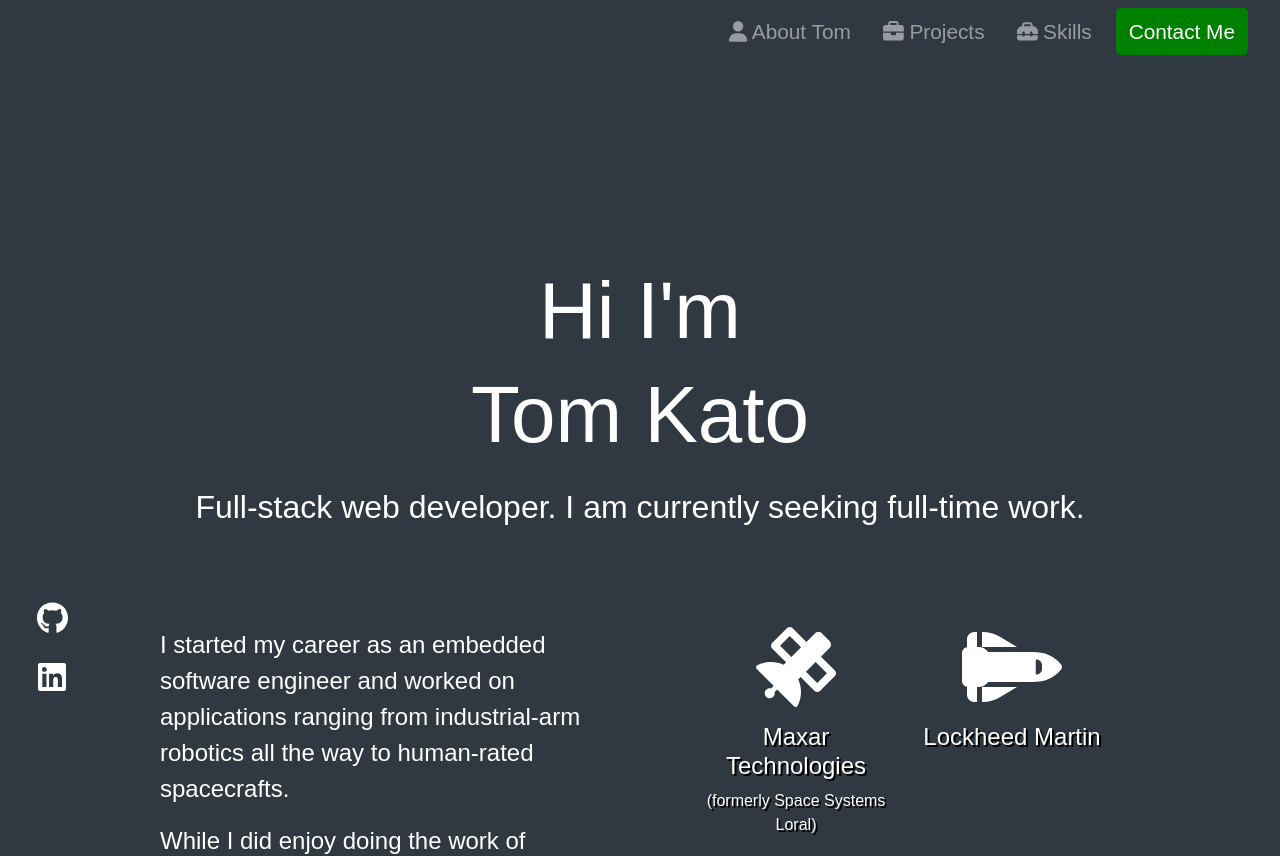
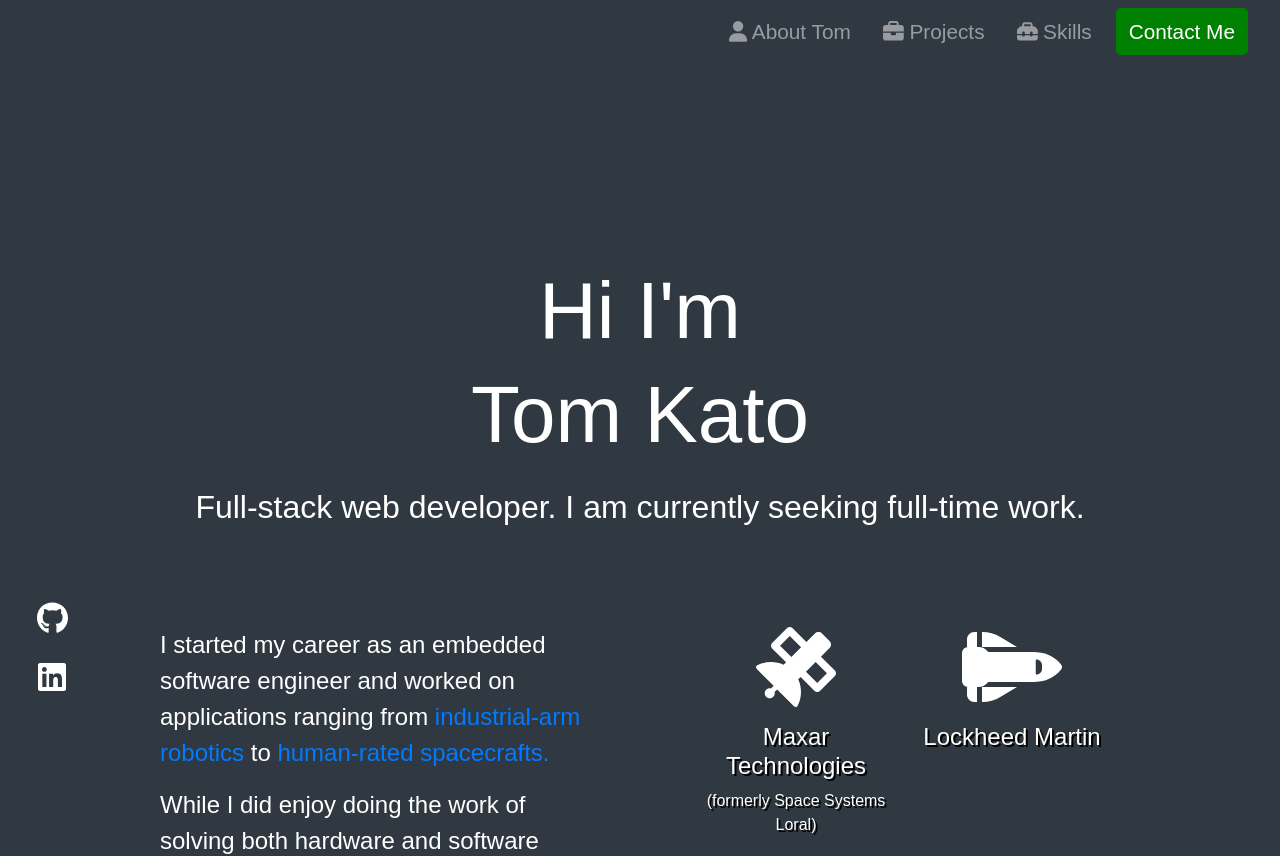
Before and after one commit to teekaygithub/teekaygithub.github.io, a React (Create React App) app: page / in a window 1280 px wide. Shown: the top 856 px of the page. Built offline with nearby package versions, Linux system fonts and the light colour scheme.

Commit message:
Added links to past/present employers in about-me paragraph. Margin adjustments.

```diff
--- a/src/Aboutme.js
+++ b/src/Aboutme.js
@@ -16,7 +16,7 @@ function Aboutme() {
                 <div id="about-mystory-container">
                     <div id="about-mystory">
                         <p>
-                            I started my career as an embedded software engineer and worked on applications ranging from industrial-arm robotics all the way to human-rated spacecrafts.
+                            I started my career as an embedded software engineer and worked on applications ranging from <a className="inline-logo" href="https://www.adept.com/" target="_blank">industrial-arm robotics</a> to <a className="inline-logo" href="https://www.lockheedmartin.com/en-us/index.html" target="_blank">human-rated spacecrafts.</a>
                         </p>
 
                         <p>
--- a/src/style.css
+++ b/src/style.css
@@ -50,6 +50,10 @@ a {
 	margin-bottom: 1.5rem;
 }
 
+.inline-logo {
+	display: inline;
+}
+
 section {
 	margin: 0 auto 5rem;
 }
@@ -61,14 +65,6 @@ section {
 	animation-duration: 1s;
 	animation-timing-function: ease;
 	animation-direction: normal;
-}
-
-#about a {
-	margin-left: 15px;
-	margin-right: 15px;
-	color: white;
-	text-shadow: 2px 2px black;
-	display: inline-block;
 }
 
 #about-greeting {
@@ -107,6 +103,14 @@ section {
 	flex-direction: row;
 	flex-wrap:wrap;
 	justify-content: center;
+}
+
+#experience-container a {
+	margin-left: 15px;
+	margin-right: 15px;
+	color: white;
+	text-shadow: 2px 2px black;
+	display: inline-block;
 }
 
 .experience-icon-container {
@@ -241,6 +245,10 @@ footer a {
 }
 
 @media screen and (max-width: 480px) {
+	nav li {
+		margin-right: 0;
+	}
+
 	#sidebar {
 		display: none;
 	}
```
